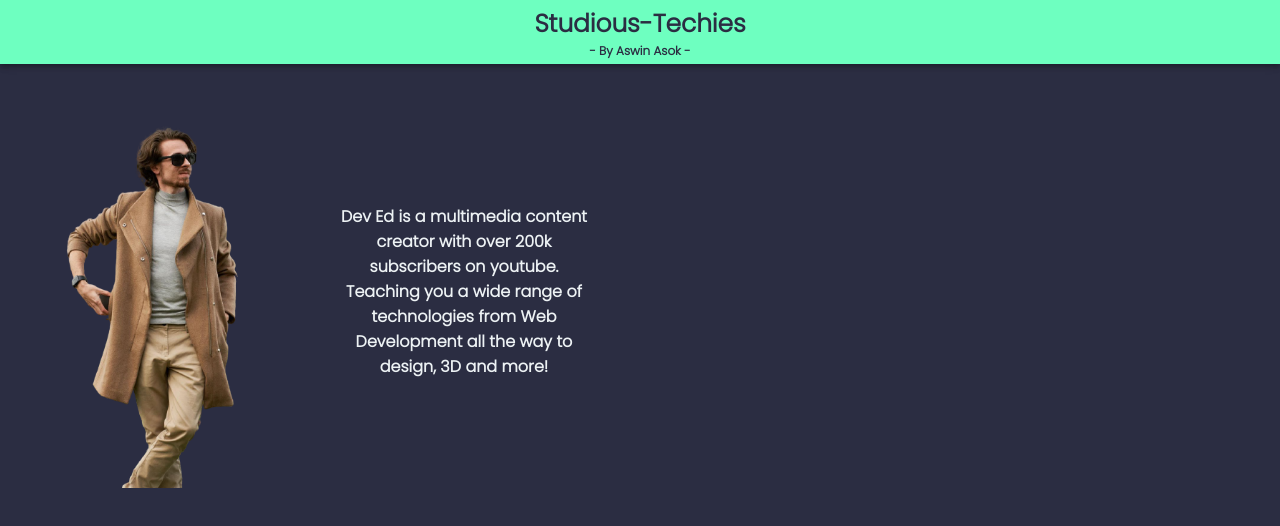
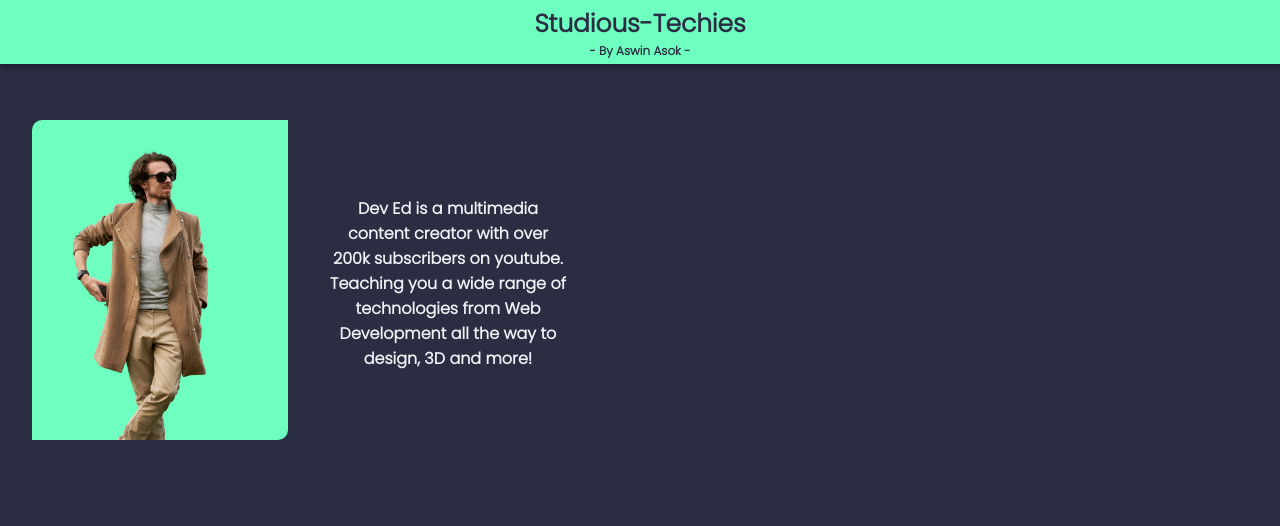
Before and after one commit to AswinAsok/Studious-Techies, a React (Create React App) app: page /instructors in a window 1280 px wide. Shown: the top 526 px of the page. Built offline with nearby package versions, Linux system fonts and the light colour scheme.

Commit message:
Instructor 1 done

```diff
--- a/src/Instructors/Instructors.css
+++ b/src/Instructors/Instructors.css
@@ -1,28 +1,34 @@
 .deved-img {
   width: 45vw;
+  margin: 0.6rem;
+  background-color: #6effc0;
+  border-radius: 10px 0px;
 }
+
+
 
 .instructor {
   display: flex;
   flex-direction: row;
   justify-content: center;
   align-items: center;
-  margin: 1rem;
   margin-top: 1.5rem;
   text-align: center;
 }
 
 .instext {
   font-weight: bold;
+  margin: 0.5rem;
 }
 
-@media screen and (min-width: 480px) {
+@media screen and (min-width: 680px) {
   .deved-img {
-    width: 25vw;
+    margin: 2rem;
+    width: 20vw;
   }
 }
 
-@media screen and (min-width: 480px) {
+@media screen and (min-width: 680px) {
   .instructor {
     width: 45vw;
   }
```
